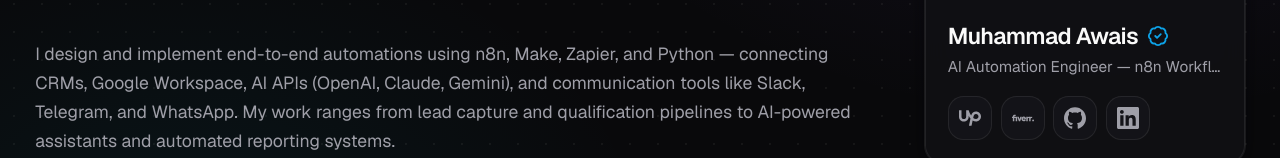
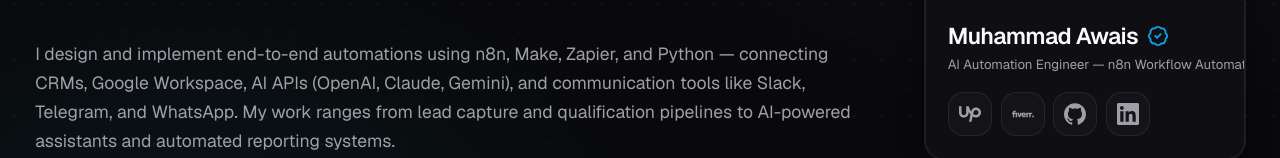
Before and after one commit to imawais-engineer/muhammad-awais-freelancer-portfolio, a React (Vite) app: page /about in a window 1280 px wide. Shown: the part 542-700 px from the top of the page. Built offline with nearby package versions, Linux system fonts and the light colour scheme; the HTML template or start-up script is replaced by a standard one.

Commit message:
Changes
Co-authored-by: imawais-engineer <193931846+imawais-engineer@users.noreply.github.com>

```diff
--- a/src/pages/About.tsx
+++ b/src/pages/About.tsx
@@ -112,7 +112,7 @@ const About = () => (
                   <BadgeCheck className="h-5 w-5 shrink-0 text-primary" aria-hidden="true" />
                 </span>
               </div>
-              <p className="mt-1 truncate text-sm text-muted-foreground">{site.title}</p>
+              <p className="mt-1 whitespace-nowrap text-xs text-muted-foreground">{site.title}</p>
               <div className="mt-4 flex flex-wrap items-center gap-2">
                 {(["upwork", "fiverr", "github", "linkedin"] as const).map((platform) => {
                   const label = { upwork: "Upwork", fiverr: "Fiverr", github: "GitHub", linkedin: "LinkedIn" }[platform];
```
